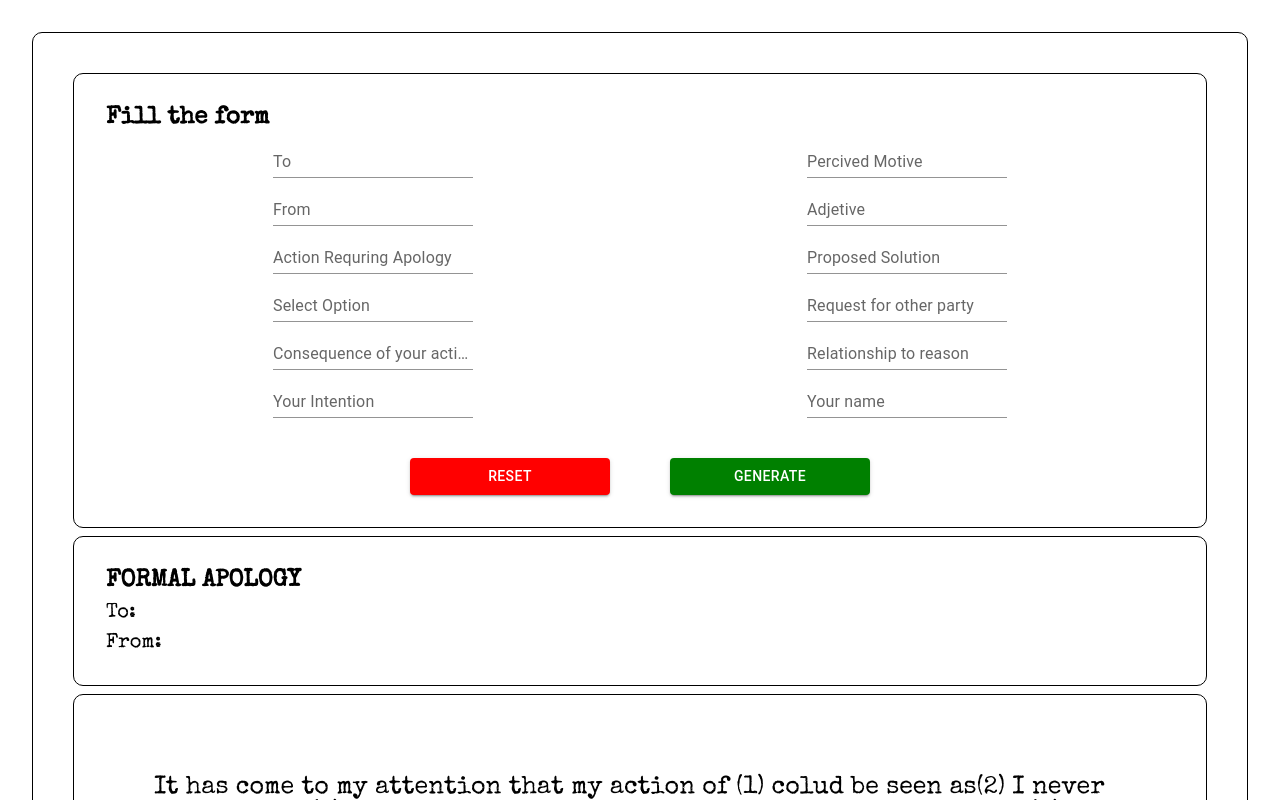
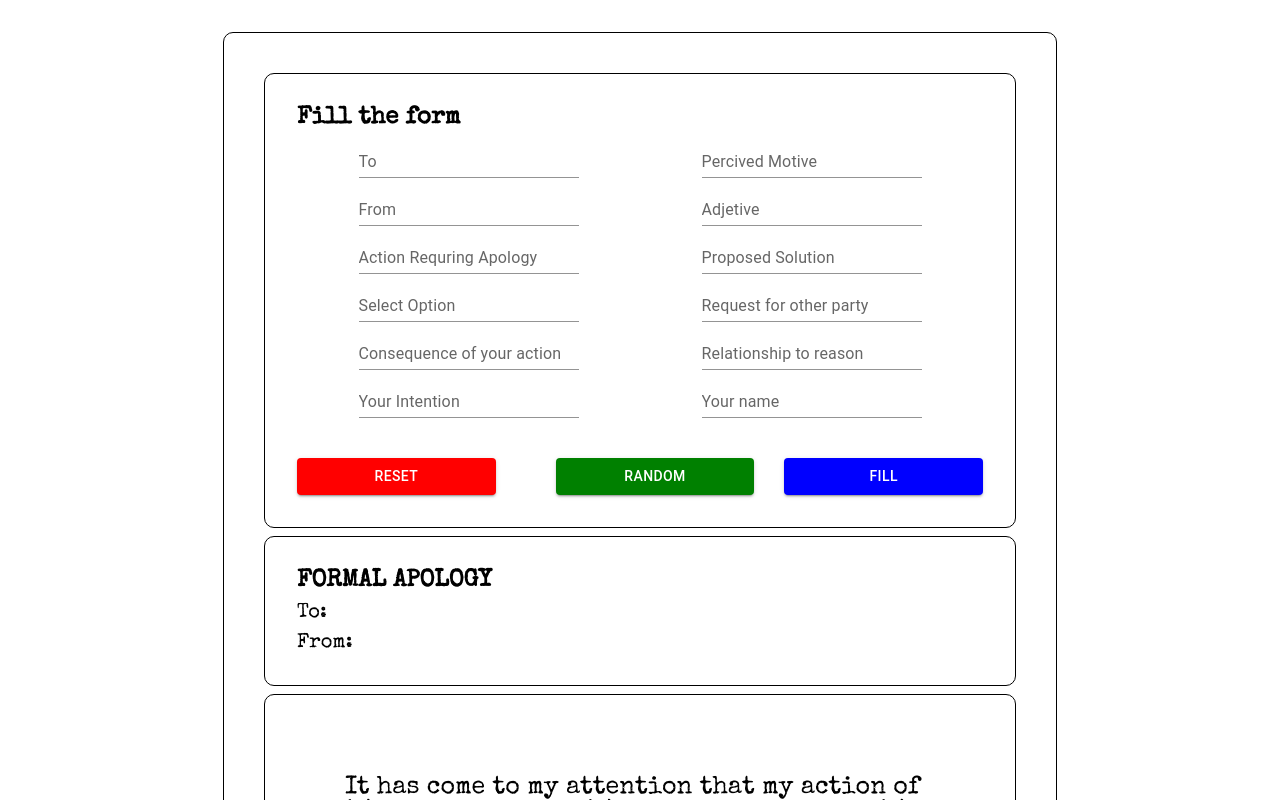
Before and after one commit to ErhartFabian/Batman, a React (Create React App) app: page / in a window 1280 px wide. Shown: the top 800 px of the page. Built offline with nearby package versions, Linux system fonts and the light colour scheme.

Commit message:
funciones

```diff
--- a/src/App.js
+++ b/src/App.js
@@ -4,41 +4,70 @@ import TextField from '@mui/material/TextField';
 import Button from '@mui/material/Button'
 
 export function Form(){
+  const [ input,setInput ] = useState(); // para recibir entradas de los input
+  const [status,setStatus] = useState('initial'); // check when status completed
+
+
+  function handleSubmit(event) {
+    event.preventDefault();// evita comportamiento default del form
+  }
+
+  function fill(){
+
+  }
+
+  function random(){
+
+  }
+
+  function reset(){
+    // asignar valores inputs a campos vacios
+   return setStatus('initial');// Verifica si es correcta la sintaxis
+  }
+
 
   return (
-    <div id="form">
+    <div id="form" onSubmit={handleSubmit}>
       <h2>Fill the form</h2>
       <div id="fill">
         <div id="fill_left">
-          <TextField id="standard-basic" label="To" variant="standard" />
-          <TextField id="standard-basic" label="From" variant="standard" />
-          <TextField id="standard-basic" label="Action Requring Apology" variant="standard" />
-          <TextField id="standard-basic" label="Select Option" variant="standard" />
-          <TextField id="standard-basic" label="Consequence of your action" variant="standard" />
-          <TextField id="standard-basic" label="Your Intention" variant="standard" />
+          <TextField id="uno" label="To" variant="standard" type="text"/>
+          <TextField id="dos" label="From" variant="standard" type="text"/>
+          <TextField id="tres" label="Action Requring Apology" variant="standard" type="text"/>
+          <TextField id="cuatro" label="Select Option" variant="standard" type="text"/>
+          <TextField id="cinco" label="Consequence of your action" variant="standard" type="text"/>
+          <TextField id="seis" label="Your Intention" variant="standard" type="text"/>
         </div>
         <div id="fill_right">
-          <TextField id="standard-basic" label="Percived Motive" variant="standard" />
-          <TextField id="standard-basic" label="Adjetive" variant="standard" />
-          <TextField id="standard-basic" label="Proposed Solution" variant="standard" />
-          <TextField id="standard-basic" label="Request for other party" variant="standard" />
-          <TextField id="standard-basic" label="Relationship to reason" variant="standard" />
-          <TextField id="standard-basic" label="Your name" variant="standard" />
+          <TextField id="siete" label="Percived Motive" variant="standard" type="text"/>
+          <TextField id="ocho" label="Adjetive" variant="standard" type="text"/>
+          <TextField id="nueve" label="Proposed Solution" variant="standard" type="text"/>
+          <TextField id="diez" label="Request for other party" variant="standard" type="text"/>
+          <TextField id="once" label="Relationship to reason" variant="standard" type="text"/>
+          <TextField id="doce" label="Your name" variant="standard" type="text"/>
         </div>
       </div>
+
       < div id="fill_buttons">
-        <Button variant="contained" className="btn" sx={{
+        <Button onClick={reset} variant="contained" className="btn" sx={{
           width: 200,
           backgroundColor: 'red',
           marginTop:'40px',
           marginRight:'30px',
         }}>Reset</Button>
-        <Button variant="contained"sx={{
+        <Button onSubmit={random} variant="contained"sx={{
           width: 200,
           backgroundColor: 'Green',
           marginTop:'40px',
           marginLeft:'30px',
-        }} >Generate</Button></div>
+        }} >Random</Button>
+        <Button onSubmit={fill} variant="contained"sx={{
+          width: 200,
+          backgroundColor: 'Blue',
+          marginTop:'40px',
+          marginLeft:'30px',
+        }} >Fill</Button>
+        </div>
 
     </div>
   )
@@ -46,7 +75,7 @@ export function Form(){
 }
 
 function Header() {
-  const [status,setStatus] = useState('initial'); // status completed
+
   return (
     <div id="title">
       <div id="title_top">
--- a/src/index.css
+++ b/src/index.css
@@ -22,6 +22,9 @@ code {
   border-radius: 10px;
   padding: 4vh;
   margin: 4vh;
+  width:60vw;
+  margin-left: auto;
+  margin-right: auto;
 }
 #form{
   border: 1px solid;
```
